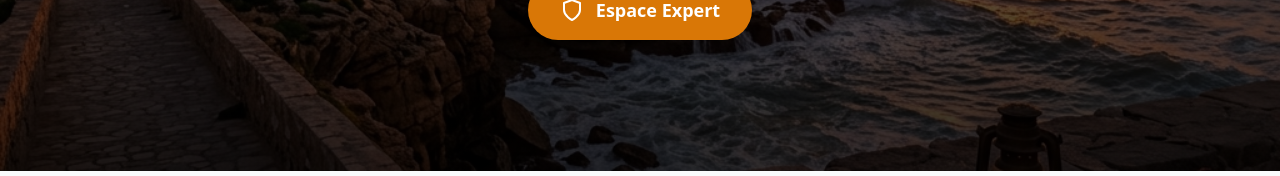
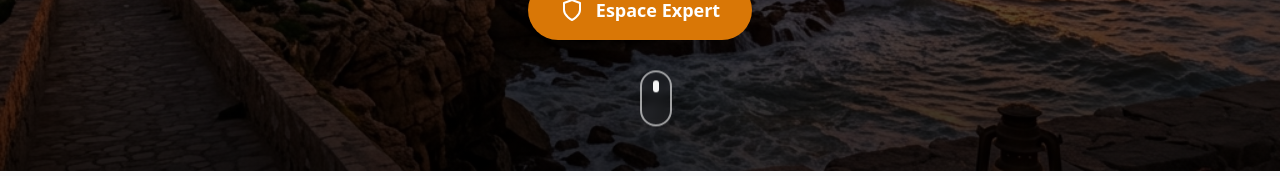
Before and after one commit to nmissi-nadia/SafiOnto, a React (Vite) app in the folder frontend/: page / in a window 1280 px wide. Shown: the part 509-685 px from the top of the page. Built offline with nearby package versions, Linux system fonts and the light colour scheme.

Commit message:
style(landing): add scroll indicator animation

```diff
--- a/frontend/src/pages/HomePage.jsx
+++ b/frontend/src/pages/HomePage.jsx
@@ -39,6 +39,13 @@ const HomePage = () => {
             <Link to="/expert" className="group flex items-center justify-center gap-3 bg-amber-600 hover:bg-amber-500 text-white px-8 py-4 rounded-full font-bold text-lg transition-all duration-300 transform hover:-translate-y-1 shadow-[0_10px_20px_rgba(0,0,0,0.3)]">
               <Shield className="group-hover:animate-pulse" size={24} /> Espace Expert
             </Link>
+          </div>
+        </div>
+
+        {/* Animated Scroll Indicator */}
+        <div className="absolute bottom-8 left-1/2 transform -translate-x-1/2 animate-bounce">
+          <div className="w-8 h-14 border-2 border-white/60 rounded-full flex justify-center p-2 backdrop-blur-sm shadow-lg">
+            <div className="w-1.5 h-3 bg-white rounded-full animate-pulse"></div>
           </div>
         </div>
       </section>
```
